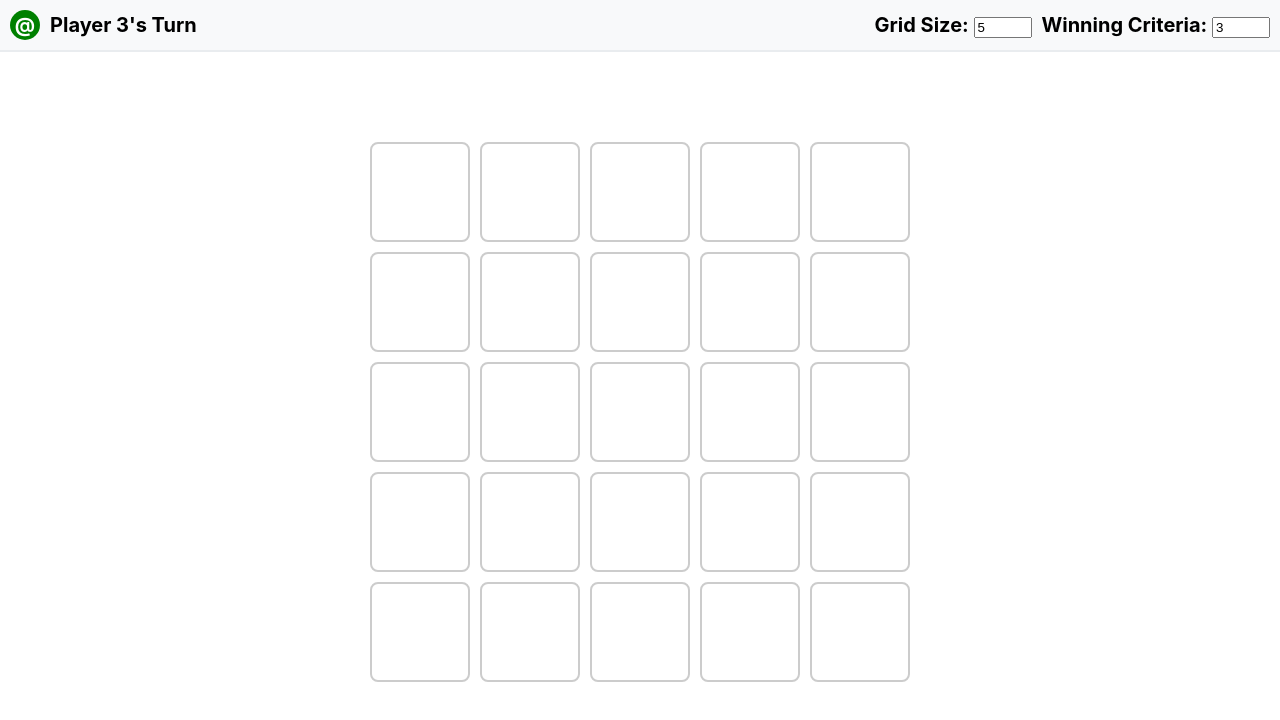
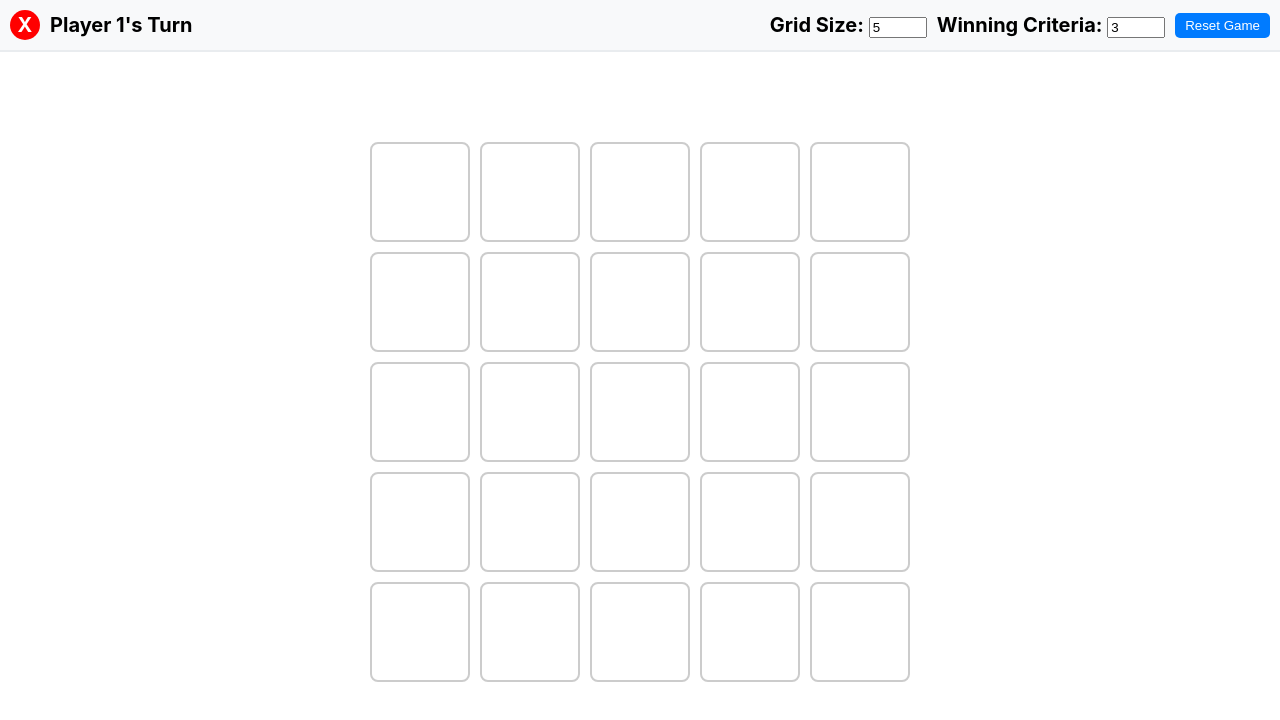
Before and after one commit to PrathamGwari/tick-tack-toe-assessment, a React (Create React App) app: page / in a window 1280 px wide. Shown: the top 720 px of the page. Built offline with nearby package versions, Linux system fonts and the light colour scheme.

Commit message:
Improved game reset functionality

```diff
--- a/src/App.js
+++ b/src/App.js
@@ -40,31 +40,37 @@ function App() {
   }, [turnCount]);
 
   useEffect(() => {
-    const winResults = checkWin(gameGrid, currentPlayer, winningCriteria);
-    if (winResults) {
-      alert(`${currentPlayer.name} wins!`);
+    if (turnCount > 0) {
+      console.log("grid changed");
+      const winResults = checkWin(gameGrid, currentPlayer, winningCriteria);
+      if (winResults) {
+        alert(`${currentPlayer.name} wins!`);
+        resetGame(gridSize);
+      }
     }
-    setTurnCount((prev) => prev + 1);
   }, [gameGrid]);
 
   const handleGridSizeChange = (e) => {
     const newSize = parseInt(e.target.value, 10);
     setGridSize(newSize);
-    resetGame(newSize, winningCriteria);
+    resetGame(newSize);
   };
 
   const handleWinningCriteriaChange = (e) => {
     const newCriteria = parseInt(e.target.value, 10);
-    console.log("winning criteria changed", e.target.value);
     setWinningCriteria(newCriteria);
-    resetGame(gridSize, newCriteria);
+    resetGame(gridSize);
   };
 
-  const resetGame = (newGridSize, newWinningCriteria) => {
+  const resetGame = (newGridSize = gridSize) => {
     setGameGrid(
       Array.from({ length: newGridSize }, () => Array(newGridSize).fill(""))
     );
     setTurnCount(0);
+    setCurrentPlayer(playerConfig[0]); // Reset to the first player
+    document.querySelectorAll(".grid-cell-button").forEach((button) => {
+      button.innerHTML = "";
+    });
   };
 
   return (
@@ -131,6 +137,19 @@ function App() {
               style={{ width: "50px" }}
             />
           </div>
+          <button
+            onClick={() => resetGame(gridSize)}
+            style={{
+              padding: "5px 10px",
+              backgroundColor: "#007bff",
+              color: "#fff",
+              border: "none",
+              borderRadius: "5px",
+              cursor: "pointer",
+            }}
+          >
+            Reset Game
+          </button>
         </div>
       </div>
       <div className="game-grid-container">
@@ -228,6 +247,7 @@ function GridRow({
                     .toLowerCase();
                   return newGrid;
                 });
+                setTurnCount((prev) => prev + 1);
               }
             }}
           ></button>
```
